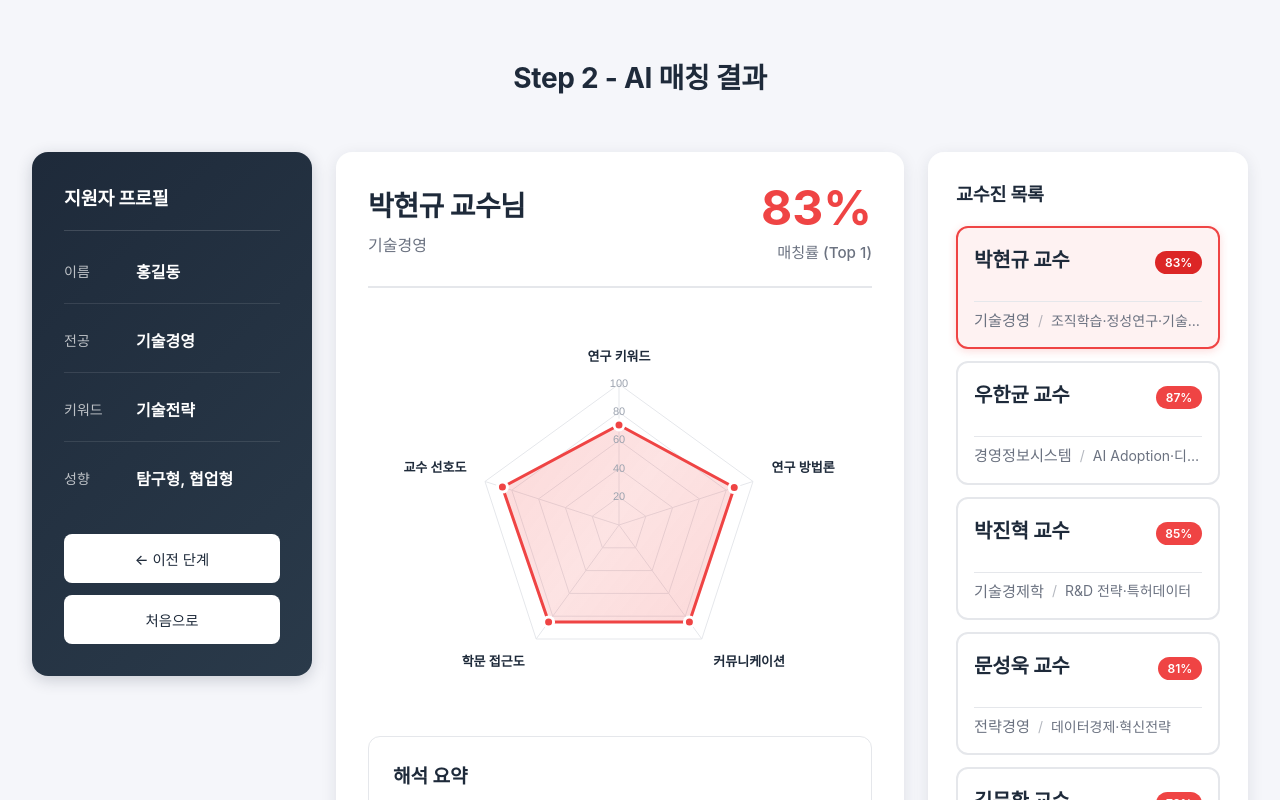
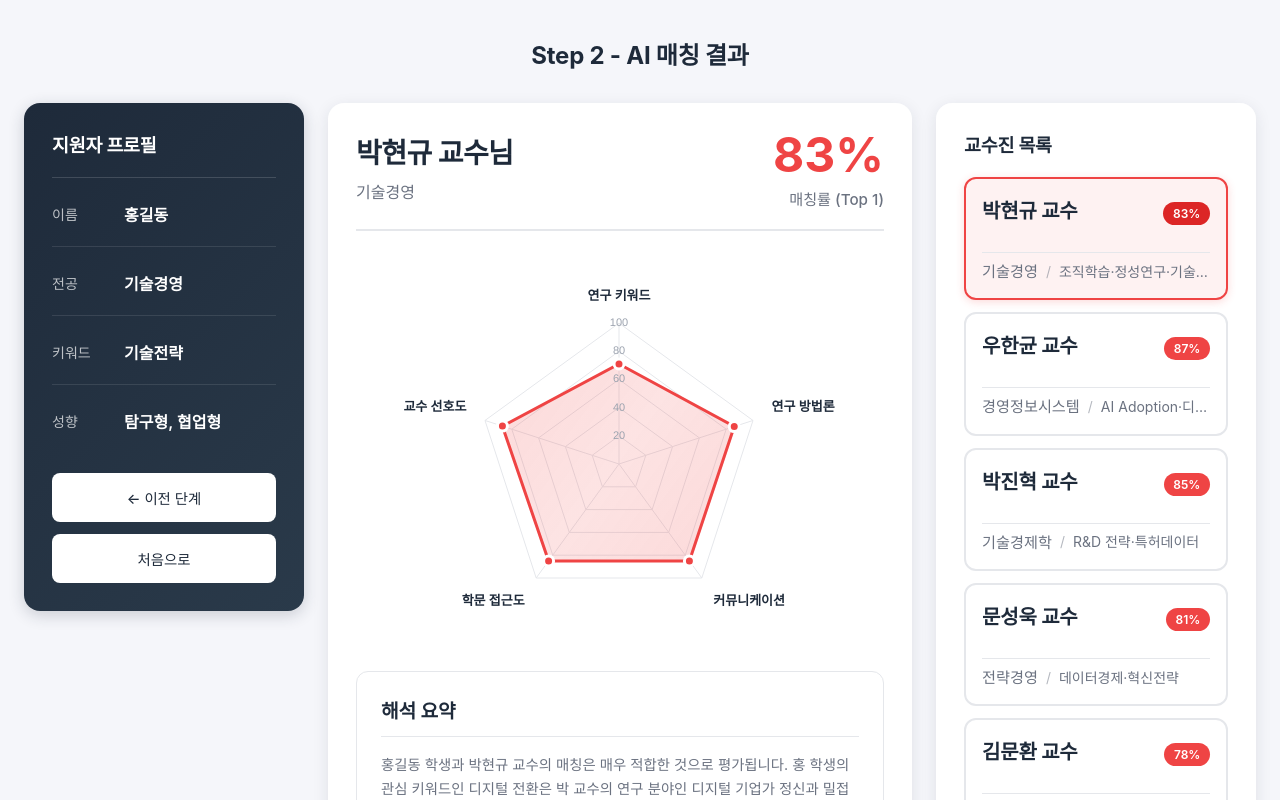
Before and after one commit to Lauiee/AdvisorAI-Frontend, a React (Vite) app: page /results in a window 1280 px wide. Built offline with nearby package versions, Linux system fonts and the light colour scheme.

Commit message:
fix: 전체 페이지 비율 수정완료

```diff
--- a/src/components/ChatSimulation.css
+++ b/src/components/ChatSimulation.css
@@ -1,11 +1,21 @@
 .chat-simulation-page {
   min-height: 100vh;
   background-color: #f5f6fa;
-  padding: 2rem;
+  padding: 1.5rem;
+  box-sizing: border-box;
+  overflow-x: hidden;
+  width: 100%;
+  max-height: 100vh;
+  overflow-y: auto;
+}
+
+.chat-simulation-container {
+  max-width: 1400px;
+  margin: 0 auto;
   display: flex;
   flex-direction: column;
-  align-items: center;
-  gap: 2rem;
+  gap: 1.25rem;
+  box-sizing: border-box;
 }
 
 .chat-layout {
@@ -335,11 +345,11 @@
   align-items: center;
   justify-content: center;
   gap: 0.75rem;
-  padding: 1.5rem 0;
+  padding: 0.75rem 0;
 }
 
 .page-title {
-  font-size: 1.75rem;
+  font-size: 1.5rem;
   font-weight: 700;
   color: #1e2a3a;
   margin: 0;
@@ -543,12 +553,13 @@
 
 @media (max-width: 968px) {
   .chat-simulation-page {
-    padding: 1.5rem;
+    padding: 1.25rem;
+    gap: 1.25rem;
   }
 
   .chat-layout {
     grid-template-columns: 1fr;
-    gap: 1.5rem;
+    gap: 1.25rem;
     height: auto;
     max-height: none;
   }
@@ -568,11 +579,12 @@
 
 @media (max-width: 480px) {
   .chat-simulation-page {
-    padding: 1rem;
+    padding: 0.75rem;
+    gap: 1rem;
   }
 
   .page-title-section {
-    padding: 1rem 0;
+    padding: 0.875rem 0;
   }
 
   .page-title {
--- a/src/components/ChatSimulation.jsx
+++ b/src/components/ChatSimulation.jsx
@@ -128,6 +128,7 @@ function ChatSimulation() {
 
   return (
     <div className="chat-simulation-page">
+      <div className="chat-simulation-container">
         {/* Page Title */}
         <div className="page-title-section">
           <h1 className="page-title">Step 3 - AI 대화 시뮬레이션</h1>
@@ -336,6 +337,7 @@ function ChatSimulation() {
           </div>
         </div>
       </div>
+    </div>
   );
 }
 
--- a/src/components/MainPage.css
+++ b/src/components/MainPage.css
@@ -1,10 +1,15 @@
 .main-page {
   min-height: 100vh;
   display: flex;
-  align-items: center;
+  align-items: flex-start;
   justify-content: center;
-  padding: 1rem 2rem 2rem;
+  padding: 1rem 1.5rem 1.5rem;
   background: linear-gradient(135deg, #f5f6fa 0%, #ffffff 50%, #f5f6fa 100%);
+  box-sizing: border-box;
+  overflow-x: hidden;
+  width: 100%;
+  max-height: 100vh;
+  overflow-y: auto;
 }
 
 .main-container {
@@ -12,7 +17,8 @@
   max-width: 1200px;
   display: flex;
   flex-direction: column;
-  gap: 2rem;
+  gap: 1.5rem;
+  box-sizing: border-box;
 }
 
 /* Logo Section */
@@ -237,11 +243,11 @@
 /* Responsive Design */
 @media (max-width: 768px) {
   .main-page {
-    padding: 1.5rem 2rem 2rem;
+    padding: 1.25rem;
   }
 
   .main-container {
-    gap: 2.5rem;
+    gap: 1.75rem;
   }
 
   .logo-section {
@@ -293,11 +299,11 @@
 
 @media (max-width: 480px) {
   .main-page {
-    padding: 1rem 1.5rem 1.5rem;
+    padding: 1rem;
   }
 
   .main-container {
-    gap: 2rem;
+    gap: 1.5rem;
   }
 
   .logo-section {
--- a/src/components/ResultsPage.css
+++ b/src/components/ResultsPage.css
@@ -1,7 +1,12 @@
 .results-page {
   min-height: 100vh;
   background-color: #f5f6fa;
-  padding: 2rem;
+  padding: 1.5rem;
+  box-sizing: border-box;
+  overflow-x: hidden;
+  width: 100%;
+  max-height: 100vh;
+  overflow-y: auto;
 }
 
 .results-container {
@@ -9,7 +14,8 @@
   margin: 0 auto;
   display: flex;
   flex-direction: column;
-  gap: 2rem;
+  gap: 1.25rem;
+  box-sizing: border-box;
 }
 
 /* Header */
@@ -18,7 +24,7 @@
   align-items: center;
   justify-content: center;
   gap: 0.75rem;
-  padding: 1.5rem 0;
+  padding: 0.75rem 0;
 }
 
 .header-icon {
@@ -26,7 +32,7 @@
 }
 
 .results-title {
-  font-size: 1.75rem;
+  font-size: 1.5rem;
   font-weight: 700;
   color: #1e2a3a;
   margin: 0;
@@ -45,14 +51,14 @@
 .applicant-profile-panel {
   background: linear-gradient(135deg, #1e2a3a 0%, #2a3a4a 100%);
   border-radius: 16px;
-  padding: 2rem;
+  padding: 1.75rem;
   color: white;
   display: flex;
   flex-direction: column;
-  gap: 1.75rem;
+  gap: 1.5rem;
   box-shadow: 0 4px 16px rgba(30, 42, 58, 0.2);
   position: sticky;
-  top: 2rem;
+  top: 1.5rem;
 }
 
 .profile-header {
@@ -147,11 +153,11 @@
 .professor-details-panel {
   background-color: white;
   border-radius: 16px;
-  padding: 2rem;
+  padding: 1.75rem;
   box-shadow: 0 4px 16px rgba(30, 42, 58, 0.1);
   display: flex;
   flex-direction: column;
-  gap: 1.5rem;
+  gap: 1.25rem;
   min-height: 600px;
 }
 
@@ -160,7 +166,7 @@
   flex-direction: row;
   justify-content: space-between;
   align-items: flex-start;
-  padding-bottom: 1.5rem;
+  padding-bottom: 1.25rem;
   border-bottom: 2px solid #e5e7eb;
   gap: 2rem;
 }
@@ -288,8 +294,8 @@
   flex-direction: column;
   gap: 1.25rem;
   position: sticky;
-  top: 2rem;
-  max-height: calc(100vh - 4rem);
+  top: 1.5rem;
+  max-height: calc(100vh - 3rem);
   overflow-y: auto;
 }
 
@@ -391,12 +397,16 @@
 
 @media (max-width: 968px) {
   .results-page {
-    padding: 1.5rem;
+    padding: 1.25rem;
+  }
+
+  .results-container {
+    gap: 1.25rem;
   }
 
   .results-content {
     grid-template-columns: 1fr;
-    gap: 1.5rem;
+    gap: 1.25rem;
   }
 
   .applicant-profile-panel,
@@ -416,11 +426,15 @@
 
 @media (max-width: 480px) {
   .results-page {
-    padding: 1rem;
+    padding: 0.75rem;
+  }
+
+  .results-container {
+    gap: 1rem;
   }
 
   .results-header {
-    padding: 1rem 0;
+    padding: 0.875rem 0;
   }
 
   .results-title {
```
Lines whose indentation alone changed are shown as unchanged.
